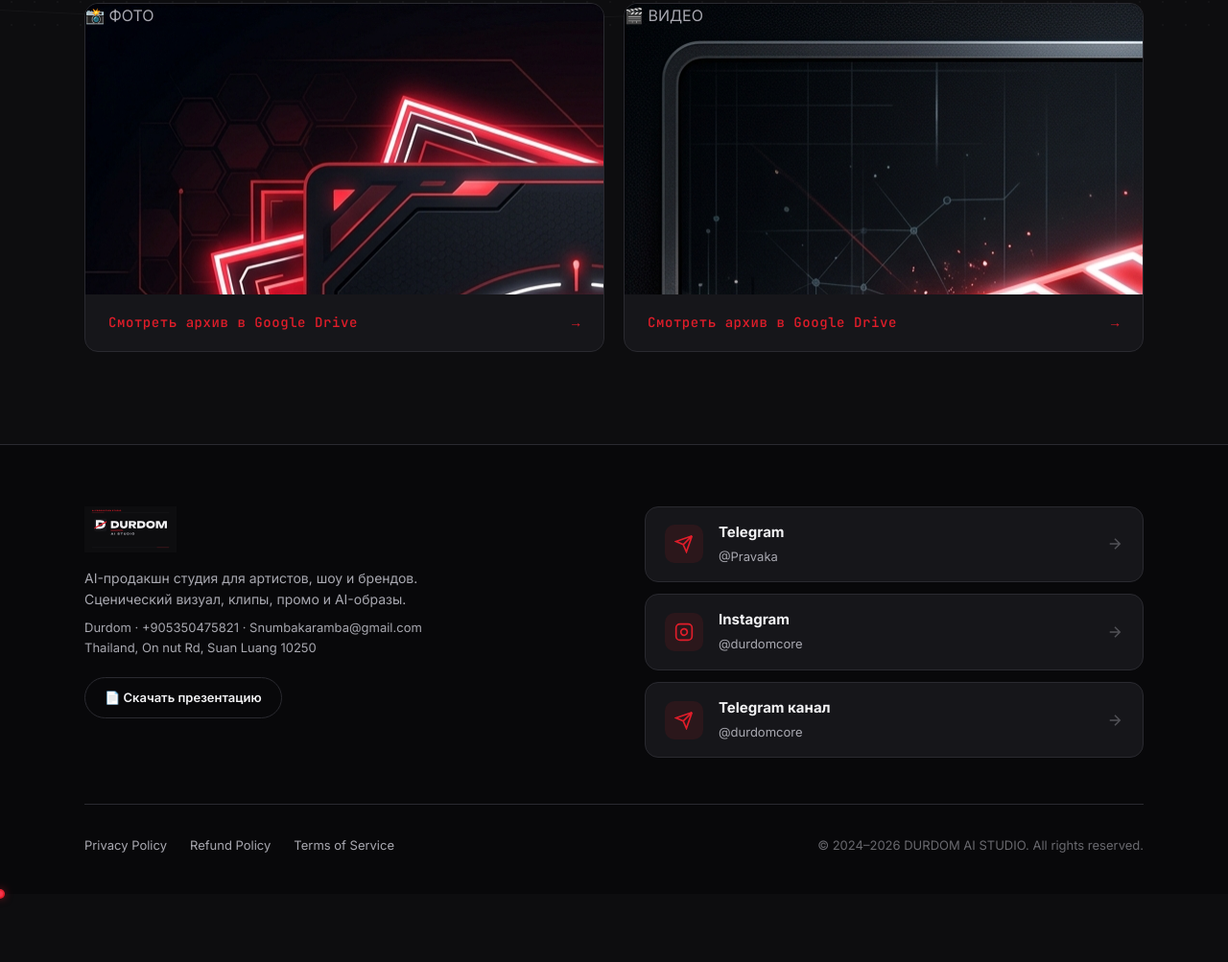
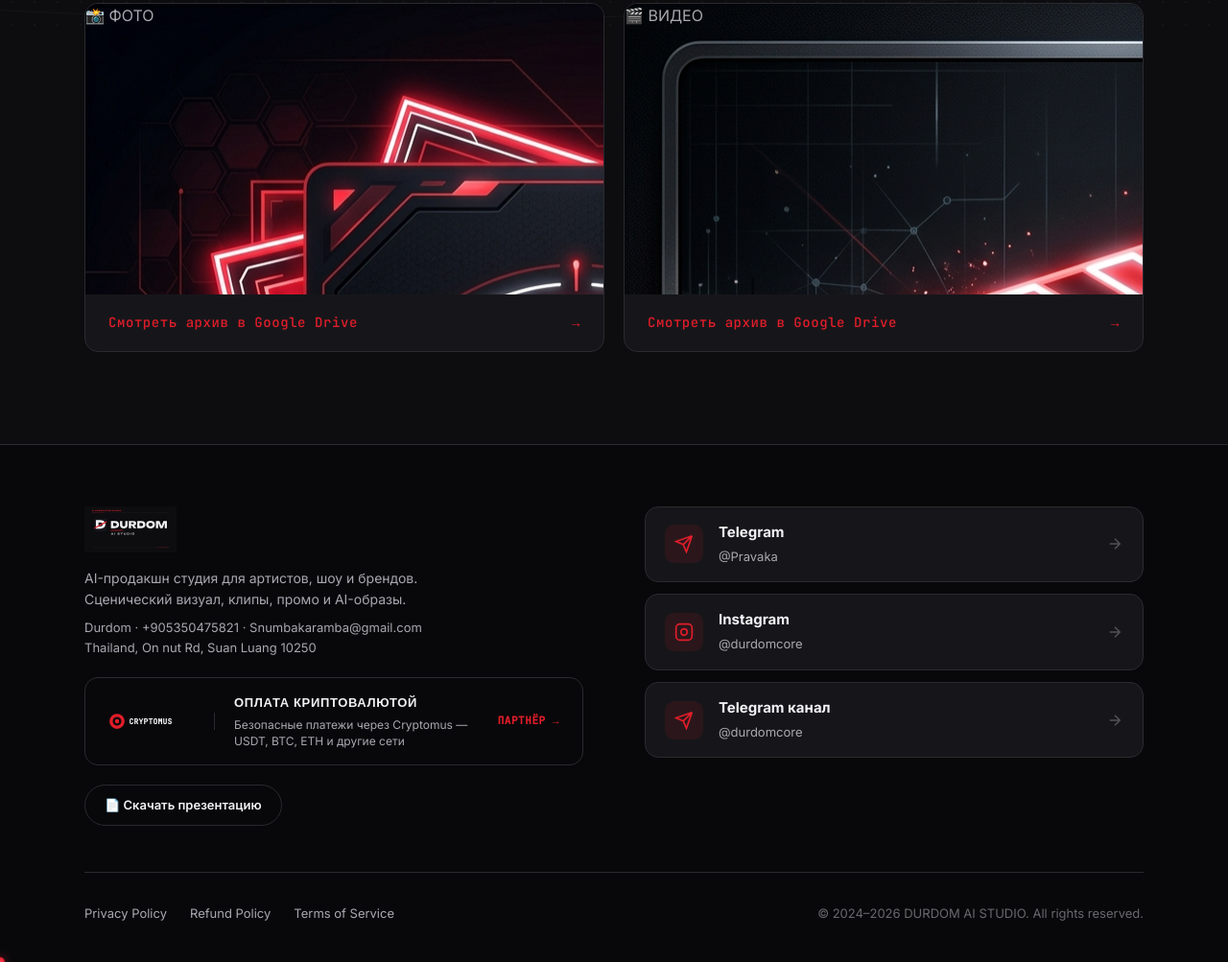
Before and after one commit to PravakaQA/Durdom_AI_Studio, a website: page works.html in a window 1280 px wide. Shown: the part 754-1757 px from the top of the page at 96% size. Before the commit the page ends 1686 px from the top, so only its background shows below. Drawn offline with nearby package versions, Linux system fonts and the light colour scheme; a web font is replaced by a local one.

Commit message:
Update works.html

```diff
--- a/works.html
+++ b/works.html
@@ -103,6 +103,22 @@
             <div>Durdom · +905350475821 · Snumbakaramba@gmail.com</div>
             <div>Thailand, On nut Rd, Suan Luang 10250</div>
           </div>
+          <a href="https://cryptomus.com" target="_blank" rel="noopener" class="payment-partner reveal" aria-label="Оплата через Cryptomus — платёжный партнёр" style="margin-top: 20px;">
+            <div class="payment-partner__logo">
+              <svg viewBox="0 0 160 32" class="cryptomus-logo-svg" style="height: 18px; width: auto; fill: currentColor; display: inline-block; vertical-align: middle;">
+                <g fill="#e11d2a">
+                  <path d="M16 2a14 14 0 100 28 14 14 0 000-28zm0 22a8 8 0 110-16 8 8 0 010 16z"/>
+                  <circle cx="16" cy="16" r="4"/>
+                </g>
+                <text x="38" y="21" font-family="var(--font-mono)" font-size="14" font-weight="900" letter-spacing="0.04em" fill="var(--ink)">CRYPTOMUS</text>
+              </svg>
+            </div>
+            <div class="payment-partner__info">
+              <span class="payment-partner__title">Оплата криптовалютой</span>
+              <span class="payment-partner__subtitle">Безопасные платежи через Cryptomus — USDT, BTC, ETH и другие сети</span>
+            </div>
+            <span class="payment-partner__badge">ПАРТНЁР <span>→</span></span>
+          </a>
           <a href="DURDOM_AI_STUDIO_onepager.pdf" target="_blank" class="btn btn--secondary" style="margin-top:20px;font-size:13px;padding:10px 20px">📄 Скачать презентацию</a>
         </div>
         <div class="footer-socials">
```
